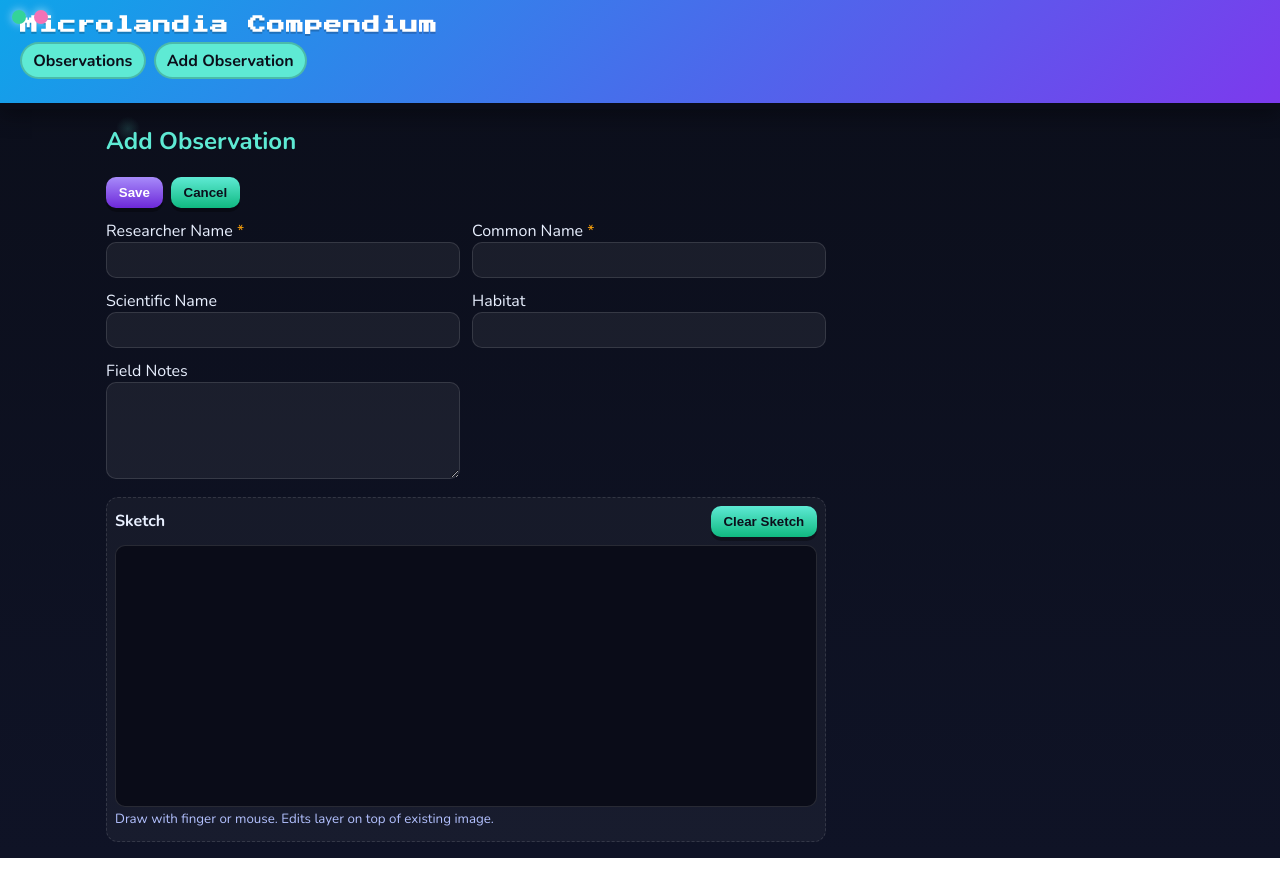
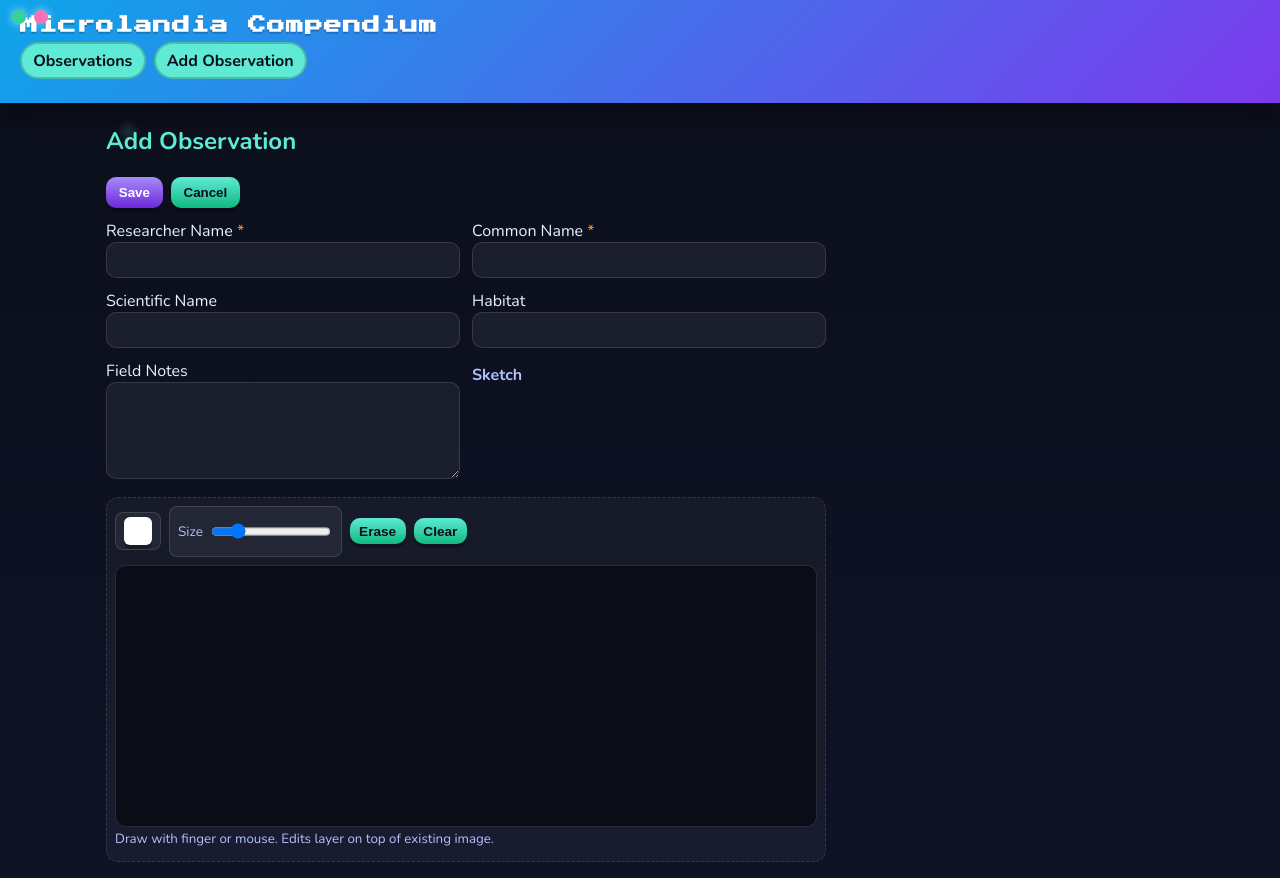
Before and after one commit to danielhood/microlandia-compendium, an Angular app in the folder frontend/: page /new in a window 1280 px wide. Built offline with nearby package versions, Linux system fonts and the light colour scheme.

Commit message:
Added colour and size support to sketch ui

```diff
--- a/frontend/src/app/components/observation-form.component.ts
+++ b/frontend/src/app/components/observation-form.component.ts
@@ -10,7 +10,7 @@ import { ObservationService } from '../services/observation.service';
   imports: [CommonModule, FormsModule],
   template: `
     <h2>{{ isEdit ? 'Edit Observation' : 'Add Observation' }}</h2>
-    <form (ngSubmit)="submit()" class="form-grid">
+    <form (ngSubmit)="submit()" class="form-grid" (document:click)="closePalette()">
       <div class="actions">
         <button type="submit">Save</button>
         <button type="button" (click)="cancel()">Cancel</button>
@@ -42,11 +42,23 @@ import { ObservationService } from '../services/observation.service';
         Field Notes
         <textarea rows="5" [(ngModel)]="model.fieldNotes" name="fieldNotes"></textarea>
       </label>
+      <label class="sketch-label">Sketch</label>
       <div class="sketch">
         <div class="sketch-header">
-          <strong>Sketch</strong>
           <div class="sketch-actions">
-            <button type="button" (click)="clearSketch()">Clear Sketch</button>
+            <div class="ctl palette" (click)="$event.stopPropagation()">
+              <button type="button" class="colour-swatch" (click)="togglePalette($event)" [style.background]="brushColor" aria-label="Choose colour"></button>
+              <div class="colour-grid" *ngIf="paletteOpen">
+                <button type="button" class="swatch-btn" *ngFor="let c of palette"
+                        [style.background]="c" (click)="pickColour(c)"></button>
+              </div>
+            </div>
+            <label class="ctl size">
+              <span>Size</span>
+              <input #sizeCtl type="range" min="1" max="24" [value]="brushSize" (input)="setSize(sizeCtl.valueAsNumber || +sizeCtl.value)" />
+            </label>
+            <button type="button" (click)="toggleEraser()" [class.active]="isEraser">Erase</button>
+            <button type="button" (click)="clearSketch()">Clear</button>
           </div>
         </div>
         <div class="sketch-canvas-wrap">
@@ -83,8 +95,15 @@ export class ObservationFormComponent implements OnInit, AfterViewInit {
   private drawing = false;
   private lastX = 0;
   private lastY = 0;
-  private strokeStyle = '#ffffff';
-  private lineWidth = 3;
+  brushColor = '#ffffff';
+  brushSize = 3;
+  isEraser = false;
+  paletteOpen = false;
+  palette: string[] = [
+    '#000000','#ffffff','#ef4444','#f59e0b','#fbbf24','#22c55e',
+    '#10b981','#06b6d4','#0ea5e9','#3b82f6','#6366f1','#8b5cf6',
+    '#a855f7','#ec4899','#f43f5e','#94a3b8'
+  ];
   submitted = false;
 
   ngOnInit(): void {
@@ -131,8 +150,7 @@ export class ObservationFormComponent implements OnInit, AfterViewInit {
     if (!this.ctx) return;
     this.ctx.lineJoin = 'round';
     this.ctx.lineCap = 'round';
-    this.ctx.strokeStyle = this.strokeStyle;
-    this.ctx.lineWidth = this.lineWidth;
+    this.applyBrush();
     if (prev) this.drawImageData(prev);
   }
 
@@ -186,6 +204,40 @@ export class ObservationFormComponent implements OnInit, AfterViewInit {
     this.model.imageData = this.canvasRef.nativeElement.toDataURL('image/png');
   }
 
+  private applyBrush() {
+    if (!this.ctx) return;
+    this.ctx.lineWidth = this.brushSize;
+    this.ctx.strokeStyle = this.brushColor;
+    this.ctx.globalCompositeOperation = this.isEraser ? 'destination-out' : 'source-over';
+  }
+
+  setColor(color: string) {
+    this.brushColor = color;
+    this.isEraser = false;
+    this.applyBrush();
+  }
+
+  setSize(size: number) {
+    this.brushSize = Math.max(1, Math.min(48, size || 1));
+    this.applyBrush();
+  }
+
+  toggleEraser() {
+    this.isEraser = !this.isEraser;
+    this.applyBrush();
+  }
+
+  togglePalette(_ev: Event) {
+    this.paletteOpen = !this.paletteOpen;
+  }
+
+  pickColour(colour: string) {
+    this.setColor(colour);
+    this.paletteOpen = false;
+  }
+
+  closePalette() { this.paletteOpen = false; }
+
   submit() {
     // Ensure latest sketch is saved
     this.snapToModel();
--- a/frontend/src/styles.scss
+++ b/frontend/src/styles.scss
@@ -200,6 +200,7 @@ details.search-panel .search-form { margin-top: 0.75rem; }
   border-radius: 12px;
   padding: 0.5rem 0.5rem 0.75rem;
 }
+.sketch-label { display:block; font-weight: 700; margin: 0.25rem 0 0.35rem; color: var(--muted); }
 .sketch-header {
   display: flex;
   align-items: center;
@@ -218,6 +219,34 @@ details.search-panel .search-form { margin-top: 0.75rem; }
   width: 100%;
   height: 260px;
   touch-action: none;
+}
+
+.sketch-actions {
+  display: flex;
+  align-items: center;
+  gap: 0.5rem;
+}
+.sketch-actions .ctl {
+  display: inline-flex;
+  align-items: center;
+  gap: 0.35rem;
+  background: rgba(255,255,255,0.06);
+  border: 1px solid var(--border);
+  padding: 0.25rem 0.5rem;
+  border-radius: 8px;
+}
+.sketch-actions .ctl.palette { position: relative; }
+.colour-swatch { width: 28px; height: 28px; border-radius: 6px; border: 1px solid var(--border); background: transparent; padding: 0; cursor: pointer; }
+.colour-grid { position: absolute; top: calc(100% + 8px); left: 0; background: var(--bg-accent); border: 1px solid var(--border); border-radius: 10px; padding: 8px; box-shadow: 0 8px 24px rgba(0,0,0,0.35); z-index: 10; display:grid; grid-template-columns: repeat(8, 24px); gap: 6px; }
+.colour-grid .swatch-btn { width: 24px; height: 24px; border-radius: 6px; border: 1px solid var(--border); cursor: pointer; }
+.sketch-actions .ctl span { color: var(--muted); font-size: 0.85rem; }
+.sketch-actions input[type="range"] { width: 120px; }
+.sketch-actions button { padding: 0.35rem 0.6rem; font-size: 0.85rem; }
+.sketch-actions button.active { outline: 2px solid var(--accent); filter: brightness(1.05); }
+
+@media (max-width: 600px) {
+  .sketch-actions { flex-wrap: wrap; }
+  .sketch-actions input[type="range"] { width: 100px; }
 }
 
 /* Responsive table wrapper */
```
